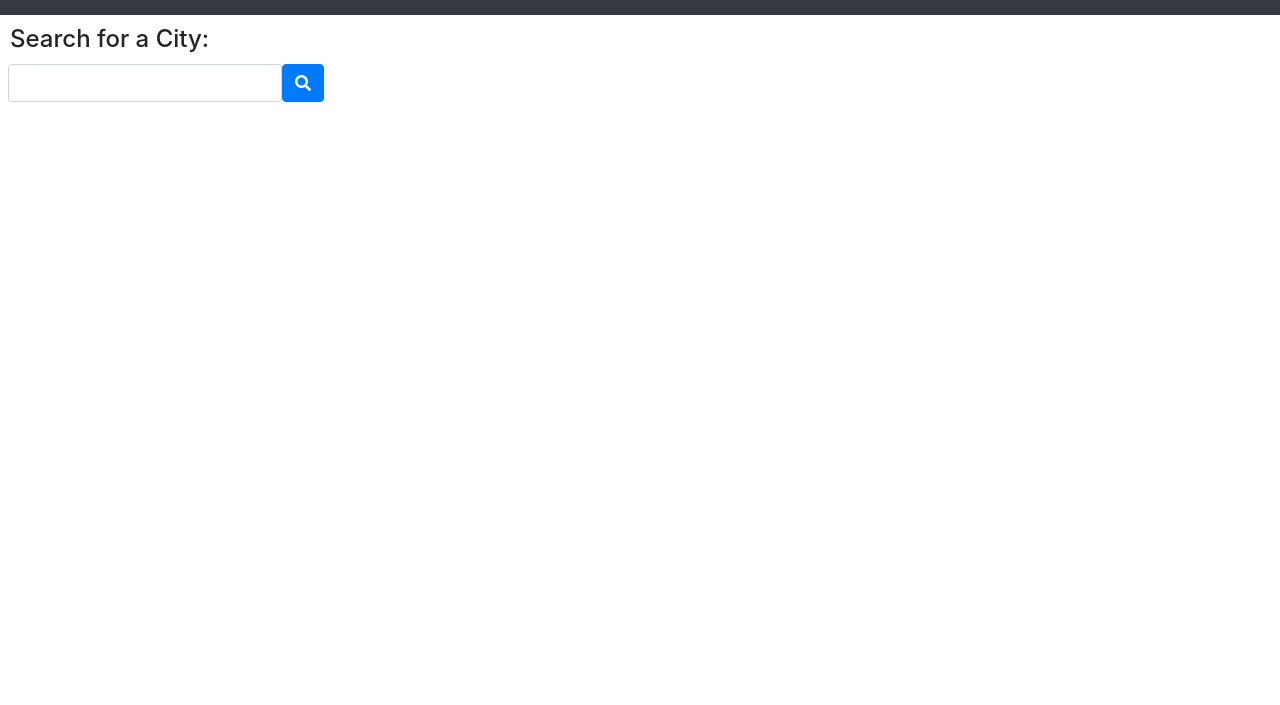
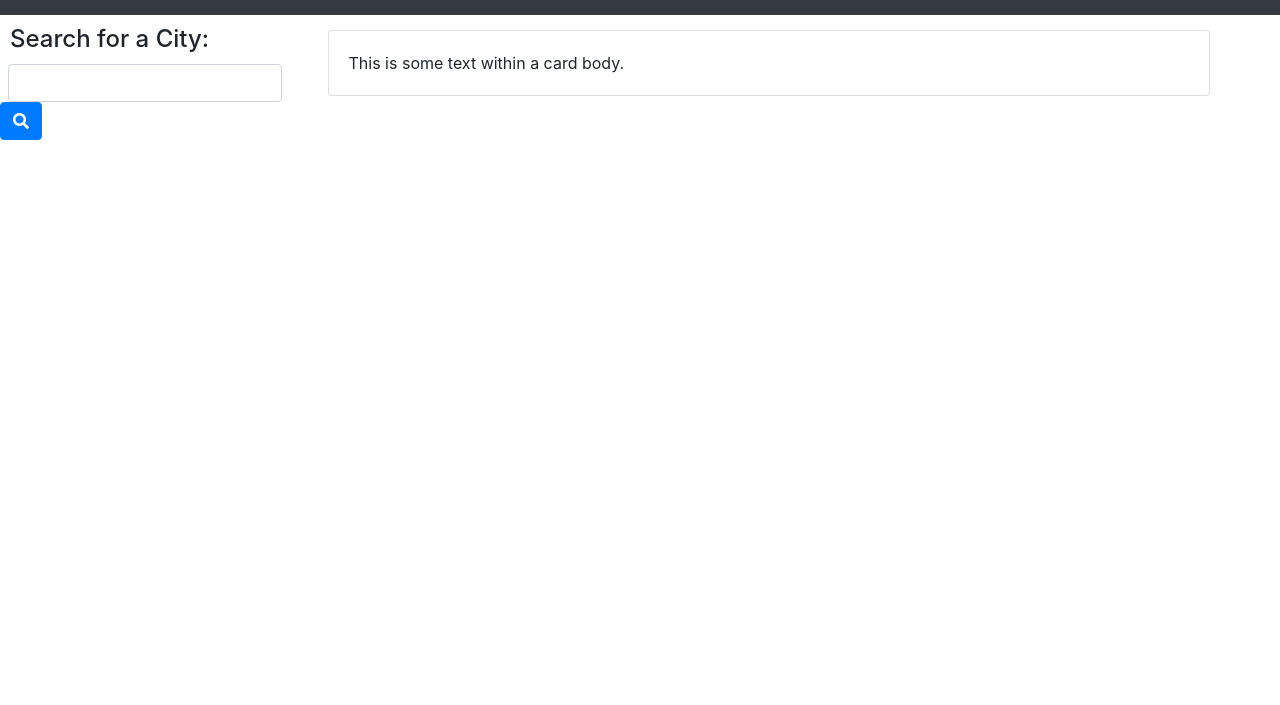
Before and after one commit to Edibozu/weather-dashboard, a plain HTML site: page index.html in a window 1280 px wide. Shown: the part 95-800 px from the top of the page. Drawn offline with nearby package versions, Linux system fonts and the light colour scheme.

Commit message:
crated a card to display my information once a city is searched. changed around my html code to better assign space by using rows ans columna. Updated CSS to better style these changes

```diff
--- a/index.html
+++ b/index.html
@@ -23,20 +23,33 @@
   </head>
   <body>
     <header>
-        <nav class="navbar navbar-dark bg-dark d-flex justify-content-center" id="navb">
+      <nav class="navbar navbar-dark bg-dark d-flex justify-content-center" id="navb">
         <span class="navbar-brand mb-0 h1" id="nav-text">Weather Dashboard</span>
       </nav>
     </header>
+        <div class="row">
+        <div class="col-sm-3">
     <h4 class="cities">Search for a City:</h4>
-        <form class="form-inline">
-            <div class="form-group mb-2">
-            </div>
-            <div class="form-group mx-sm-1 mb-2"></div>
+    <form class="form-inline">
+        <div class="form-group">
+        </div>
+        <div class="form-group mx-sm-1"></div>
         <label for="inputCity" class="sr-only"></label>
         <input type="search" class="form-control" id="search-city" placeholder="">
+        </input>
+      <button type="submit" class="btn btn-primary fa fa-search" id="search-btn"></button>
+    </form>
+</div>
+    <div class="col-sm-9">
+    <div class="card">
+        <div class="card-body">
+          This is some text within a card body.
+        </div>
       </div>
-      <button type="confirm" class="btn btn-primary fa fa-search" id="search-btn"></button>
-    </form>
+    </div>
+
+    </div>
+
     <script src="https://code.jquery.com/jquery-3.5.1.min.js"></script>
     <script type="text/javascript">
     </script>
--- a/style.css
+++ b/style.css
@@ -15,3 +15,9 @@
 #nav-text {
     font-size: 40px;
 }
+
+.card {
+    margin-top: 15px;
+    margin-right: 70px;
+
+}
```
